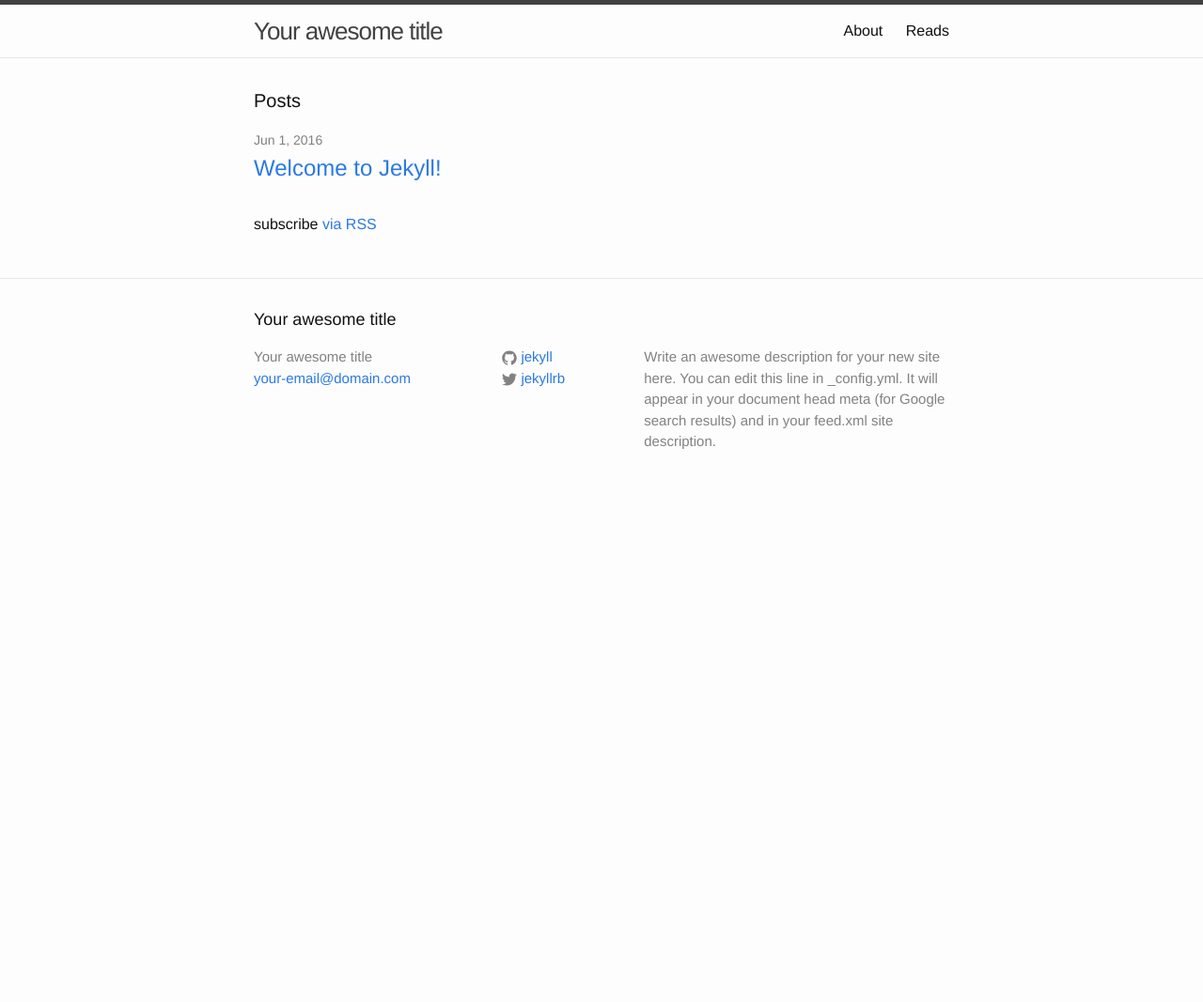
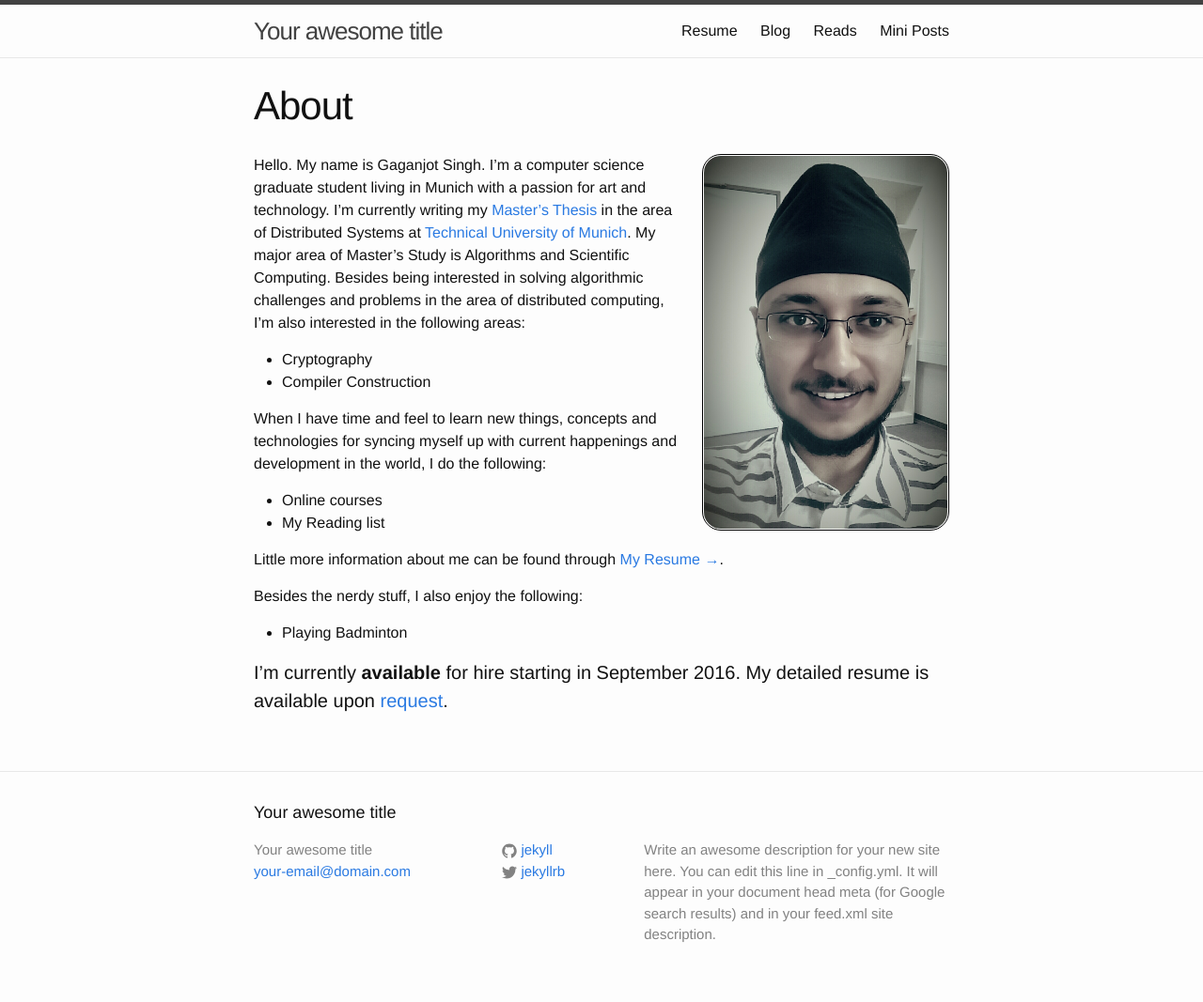
Before and after one commit to GaganJotSingh/GaganJotSingh.github.io, a Jekyll site: the page built from index.md, in a window 1280 px wide. Shown: the whole page at 94% size. Built offline with Jekyll 4.4.1, drawn with Linux system fonts in a browser that asks for light colours; before the commit the page ends 900 px from its top, so only the background shows below that.

Commit message:
Created home-page giving my introduction and showing my portrait. Also included some more navigation links in the header.

```diff
--- a/_includes/header.html
+++ b/_includes/header.html
@@ -21,8 +21,10 @@
         {% endfor %}
       </div-->
       <div class="trigger">
-        <a {% if page.url contains "/about/" %}class="page-link-active"{% else if %}class="page-link"{% endif %} href="/about" title="Somethings about me">About</a>
+        <a {% if page.url contains "/resume/" %}class="page-link-active"{% else if %}class="page-link"{% endif %} href="/about/resume/" title="My short resume">Resume</a>
+        <a {% if page.url contains "/blog/" || if page.url contains "/update/" %}class="page-link-active"{% else if %}class="page-link"{% endif %} href="/blog" title="My posts">Blog</a>
         <a {% if page.url contains "/reads/" %}class="page-link-active"{% else if %}class="page-link"{% endif %} href="/reads" title="Somethings I read and follow">Reads</a>
+        <a {% if page.url contains "/miniPosts/" %}class="page-link-active"{% else if %}class="page-link"{% endif %} href="/miniPosts" title="Small but meaningful posts">Mini Posts</a>
       </div>
     </nav>
 
--- a/index.html
+++ /dev/null
@@ -1,23 +0,0 @@
----
-layout: default
----
-
-<div class="home">
-
-  <h1 class="page-heading">Posts</h1>
-
-  <ul class="post-list">
-    {% for post in site.posts %}
-      <li>
-        <span class="post-meta">{{ post.date | date: "%b %-d, %Y" }}</span>
-
-        <h2>
-          <a class="post-link" href="{{ post.url | prepend: site.baseurl }}">{{ post.title }}</a>
-        </h2>
-      </li>
-    {% endfor %}
-  </ul>
-
-  <p class="rss-subscribe">subscribe <a href="{{ "/feed.xml" | prepend: site.baseurl }}">via RSS</a></p>
-
-</div>
--- /dev/null
+++ b/index.md
@@ -0,0 +1,33 @@
+---
+layout: page
+title: About
+---
+
+<!--img src="/res/portrait.jpg" style="max-width: 35%; max-height: 35%;" align="right" /-->
+
+<img src="/res/portrait.jpg" width="35%" align="right" style="padding: 1px; border:thin solid black; border-radius: 20px; margin: 0px 0px 16px 24px;" />
+
+Hello. My name is Gaganjot Singh. I'm a computer science graduate student living in Munich with a passion for art and technology.
+I'm currently writing my [Master's Thesis](/about/masterThesis/) in the area of Distributed Systems at [Technical University of Munich](https://www.tum.de/). My major area of Master's Study is Algorithms and Scientific Computing.
+Besides being interested in solving algorithmic challenges and problems in the area of distributed computing, I'm also interested in the following areas:
+
+
+* Cryptography
+* Compiler Construction
+
+When I have time and feel to learn new things, concepts and technologies for syncing myself up with current happenings and development in the world, I do the following:
+
+* Online courses
+* My Reading list
+
+Little more information about me can be found through [My Resume &rarr;](/about/resume/).
+
+Besides the nerdy stuff, I also enjoy the following:
+
+* Playing Badminton
+
+#### I'm currently **available** for hire starting in September 2016. My detailed resume is available upon [request](mailto:singhgagan.tum.informatics@gmail.com?subject=Resume Request).
+
+<!--div class="message" style="font-size:11px">
+  The views expressed on this blog are solely personal and have no binding, relation or influence with my current and/or past employers.
+</div-->
```
Also changed, not shown: res/portrait.jpg (added).
